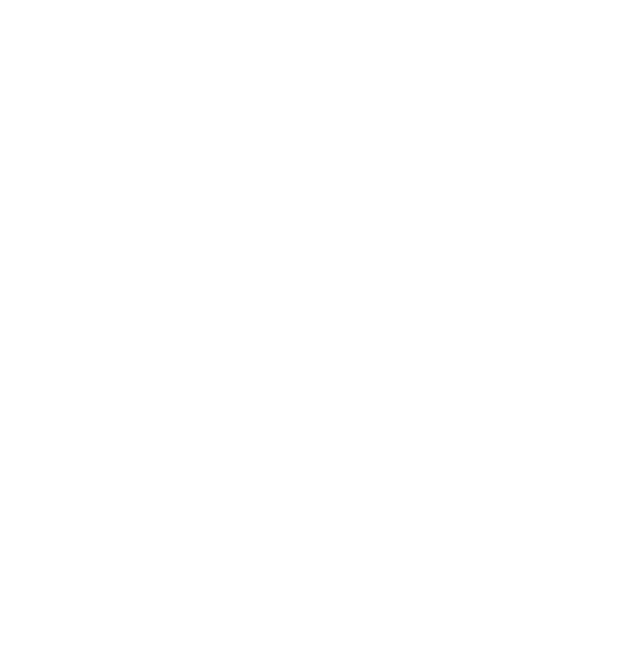
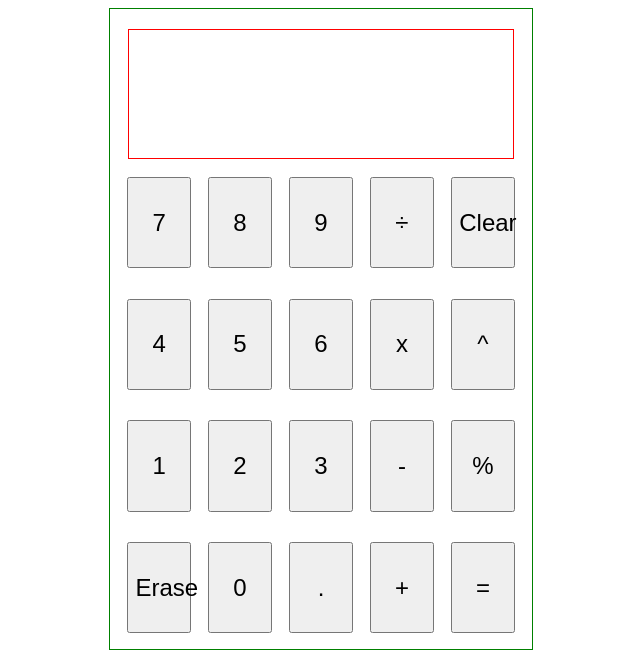
Before and after one commit to AtharvaU1/Calculator, a plain HTML site: page index.html in a window 1280 px wide. Shown: the whole page, without its empty margins (319-959 px from the left). Drawn offline with Linux system fonts and the light colour scheme.

Commit message:
added basic html and css

```diff
--- a/cssFiles/style.css
+++ b/cssFiles/style.css
@@ -0,0 +1,26 @@
+.container{
+    height: 80vh;
+    width: 33vw;
+    border: 1px solid green;
+    margin: 0 auto;
+}
+.display{
+    border: 1px solid red;
+    height: 20%;
+    width: 91%;
+    margin: 20px auto 3px;
+}
+.firstRow, .secondRow, .thirdRow, .fourthRow{
+    height: 19%;
+    display: flex;
+    justify-content: space-evenly;
+    align-items: center;
+}
+button{
+    font-size: 1.5rem;
+    width: 15%;
+    height: 75%;
+}
+.footer{
+    text-align: center;
+}
--- a/index.html
+++ b/index.html
@@ -9,6 +9,37 @@
     <script src="jsFiles/script.js" defer></script>
 </head>
 <body>
-
+    <div class="container">
+        <div class="display"></div>
+        <div class="firstRow">
+            <button>7</button>
+            <button>8</button>
+            <button>9</button>
+            <button>÷</button>
+            <button>Clear</button>
+        </div>
+        <div class="secondRow">
+            <button>4</button>
+            <button>5</button>
+            <button>6</button>
+            <button>x</button>
+            <button>^</button>
+        </div>
+        <div class="thirdRow">
+            <button>1</button>
+            <button>2</button>
+            <button>3</button>
+            <button>-</button>
+            <button>%</button>
+        </div>
+        <div class="fourthRow">
+            <button>Erase</button>
+            <button>0</button>
+            <button>.</button>
+            <button>+</button>
+            <button>=</button>
+        </div>
+    </div>
+    <!--<footer class="footer">Developed by&nbsp;<a href="https://atharvautekar.pages.dev" target="_blank">Atharva Utekar</a></footer>-->
 </body>
 </html>
--- a/jsFiles/script.js
+++ b/jsFiles/script.js
@@ -13,3 +13,12 @@ function multiply(firstNum, secondNum){
 function divide(firstNum, secondNum){
     return firstNum/secondNum;
 }
+
+function operate(firstNum, secondNum, operator){
+    const ans = operator === '+' ? add(firstNum, secondNum) :
+                operator === '-' ? subtract(firstNum, secondNum) :
+                operator === '*' ? multiply(firstNum, secondNum) :
+                operator === '/' ? divide(firstNum, secondNum) : 'invalid operator';
+
+    return ans;
+}
```
